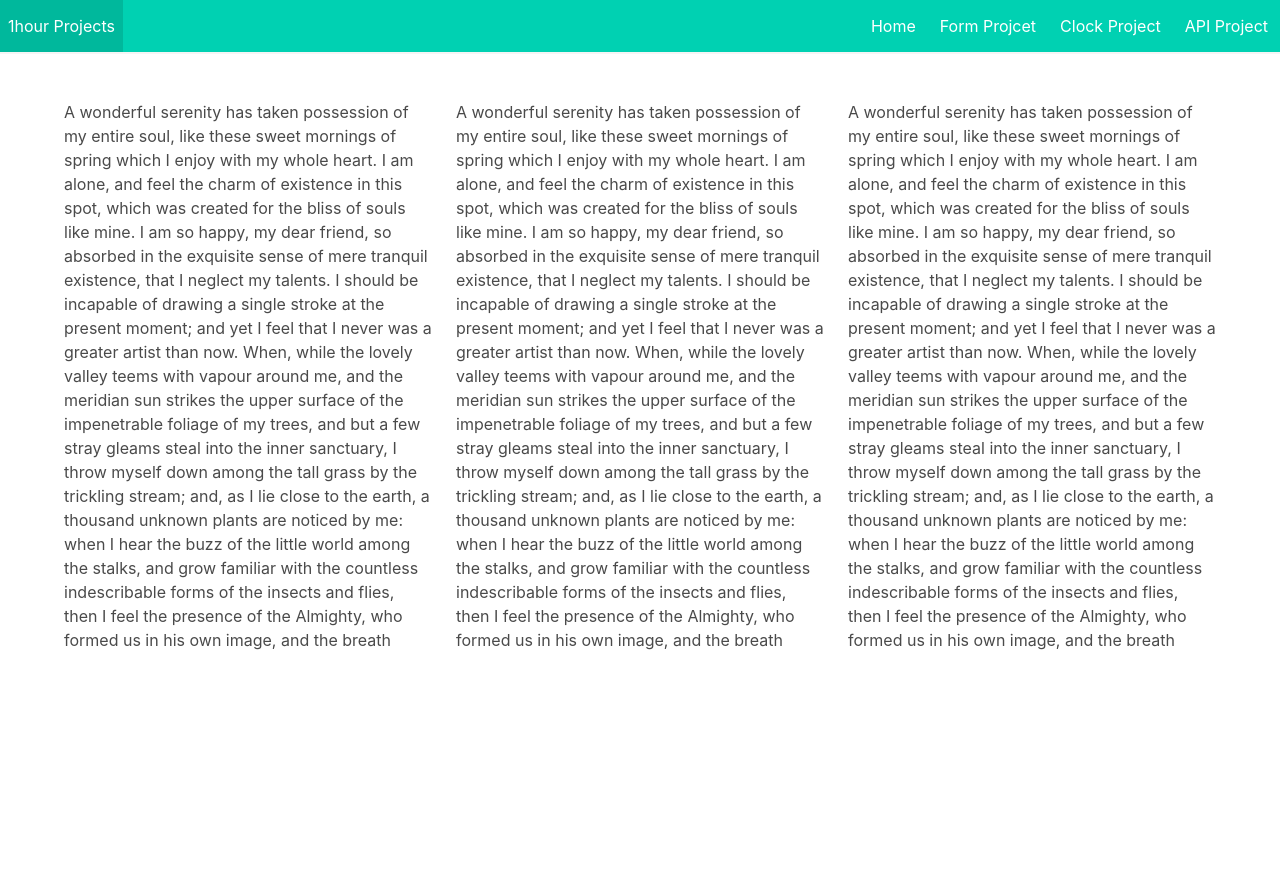
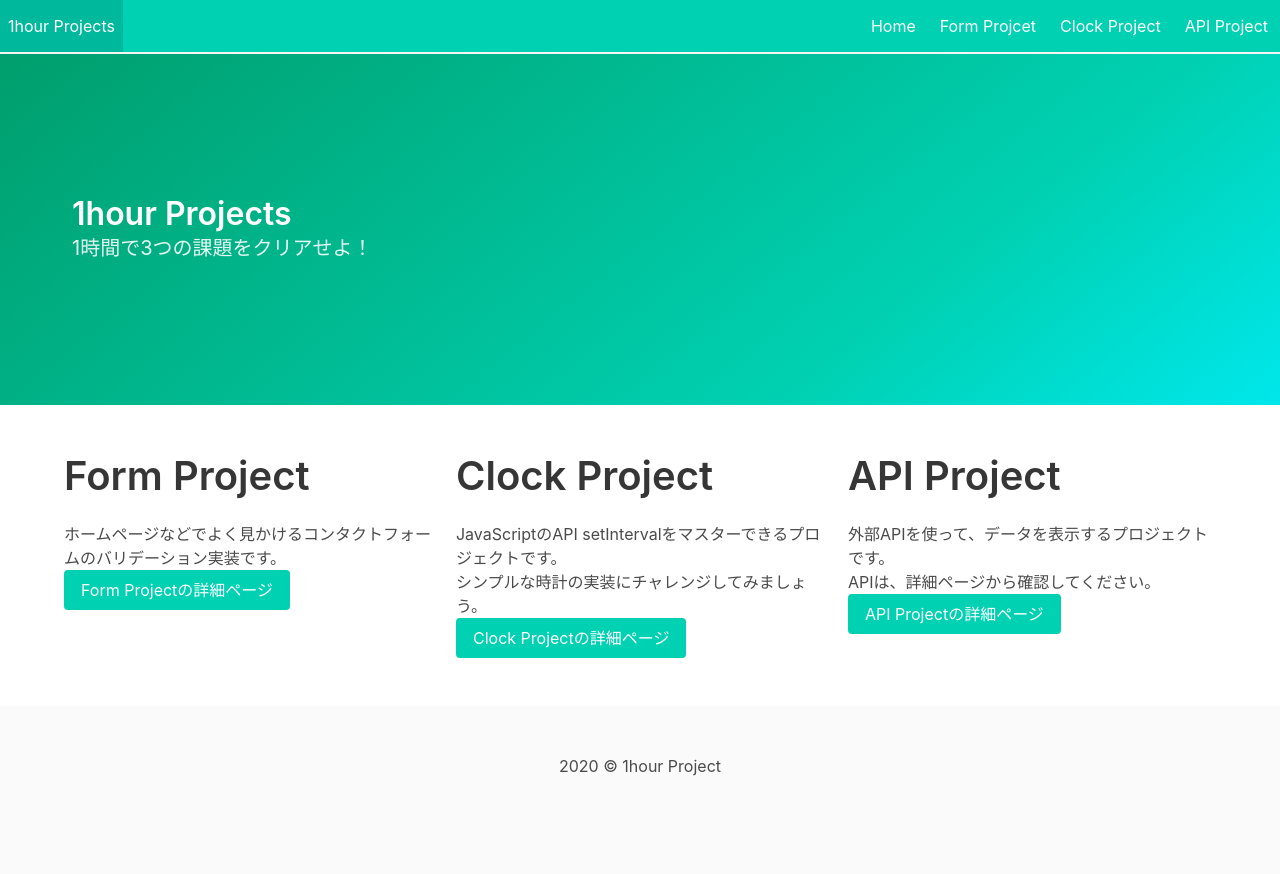
Before and after one commit to YUUSUKE18/1hour-projects, a plain HTML site: page index.html in a window 1280 px wide. Before the commit the page ends 800 px from the top, so only its background shows below. Drawn offline with nearby package versions, Linux system fonts and the light colour scheme.

Commit message:
Change Layout

```diff
--- a/index.html
+++ b/index.html
@@ -28,75 +28,56 @@
         </div>
       </div>
     </nav>
+    <section class="hero is-medium is-primary is-bold">
+      <div class="hero-body">
+        <div class="container">
+          <h1 class="title">1hour Projects</h1>
+          <h2 class="subtitle">1時間で3つの課題をクリアせよ！</h2>
+        </div>
+      </div>
+    </section>
     <section class="section">
       <div class="container">
         <div class="columns">
-          <div class="column">
+          <div class="column is-6-tablet is-4-desktop">
+            <h2 class="is-size-2-desktop is-size-3-tablet title">
+              Form Project
+            </h2>
             <p>
-              A wonderful serenity has taken possession of my entire soul, like
-              these sweet mornings of spring which I enjoy with my whole heart.
-              I am alone, and feel the charm of existence in this spot, which
-              was created for the bliss of souls like mine. I am so happy, my
-              dear friend, so absorbed in the exquisite sense of mere tranquil
-              existence, that I neglect my talents. I should be incapable of
-              drawing a single stroke at the present moment; and yet I feel that
-              I never was a greater artist than now. When, while the lovely
-              valley teems with vapour around me, and the meridian sun strikes
-              the upper surface of the impenetrable foliage of my trees, and but
-              a few stray gleams steal into the inner sanctuary, I throw myself
-              down among the tall grass by the trickling stream; and, as I lie
-              close to the earth, a thousand unknown plants are noticed by me:
-              when I hear the buzz of the little world among the stalks, and
-              grow familiar with the countless indescribable forms of the
-              insects and flies, then I feel the presence of the Almighty, who
-              formed us in his own image, and the breath
+              ホームページなどでよく見かけるコンタクトフォームのバリデーション実装です。
             </p>
+            <button class="button is-primary">Form Projectの詳細ページ</button>
           </div>
-          <div class="column">
+          <div class="column is-6-tablet is-4-desktop">
+            <h2 class="is-size-2-desktop is-size-3-tablet title">
+              Clock Project
+            </h2>
             <p>
-              A wonderful serenity has taken possession of my entire soul, like
-              these sweet mornings of spring which I enjoy with my whole heart.
-              I am alone, and feel the charm of existence in this spot, which
-              was created for the bliss of souls like mine. I am so happy, my
-              dear friend, so absorbed in the exquisite sense of mere tranquil
-              existence, that I neglect my talents. I should be incapable of
-              drawing a single stroke at the present moment; and yet I feel that
-              I never was a greater artist than now. When, while the lovely
-              valley teems with vapour around me, and the meridian sun strikes
-              the upper surface of the impenetrable foliage of my trees, and but
-              a few stray gleams steal into the inner sanctuary, I throw myself
-              down among the tall grass by the trickling stream; and, as I lie
-              close to the earth, a thousand unknown plants are noticed by me:
-              when I hear the buzz of the little world among the stalks, and
-              grow familiar with the countless indescribable forms of the
-              insects and flies, then I feel the presence of the Almighty, who
-              formed us in his own image, and the breath
+              JavaScriptのAPI setIntervalをマスターできるプロジェクトです。<br />
+              シンプルな時計の実装にチャレンジしてみましょう。
             </p>
+            <button class="button is-primary">Clock Projectの詳細ページ</button>
           </div>
-          <div class="column">
+          <div class="column is-6-tablet is-4-desktop">
+            <h2 class="is-size-2-desktop is-size-3-tablet title">
+              API Project
+            </h2>
             <p>
-              A wonderful serenity has taken possession of my entire soul, like
-              these sweet mornings of spring which I enjoy with my whole heart.
-              I am alone, and feel the charm of existence in this spot, which
-              was created for the bliss of souls like mine. I am so happy, my
-              dear friend, so absorbed in the exquisite sense of mere tranquil
-              existence, that I neglect my talents. I should be incapable of
-              drawing a single stroke at the present moment; and yet I feel that
-              I never was a greater artist than now. When, while the lovely
-              valley teems with vapour around me, and the meridian sun strikes
-              the upper surface of the impenetrable foliage of my trees, and but
-              a few stray gleams steal into the inner sanctuary, I throw myself
-              down among the tall grass by the trickling stream; and, as I lie
-              close to the earth, a thousand unknown plants are noticed by me:
-              when I hear the buzz of the little world among the stalks, and
-              grow familiar with the countless indescribable forms of the
-              insects and flies, then I feel the presence of the Almighty, who
-              formed us in his own image, and the breath
+              外部APIを使って、データを表示するプロジェクトです。<br />
+              APIは、詳細ページから確認してください。
             </p>
+            <button class="button is-primary is-">
+              API Projectの詳細ページ
+            </button>
           </div>
         </div>
       </div>
     </section>
+    <footer class="footer">
+      <div class="content has-text-centered">
+        <p>2020 &copy; 1hour Project</p>
+      </div>
+    </footer>
     <script src="./main.js"></script>
   </body>
 </html>
```
